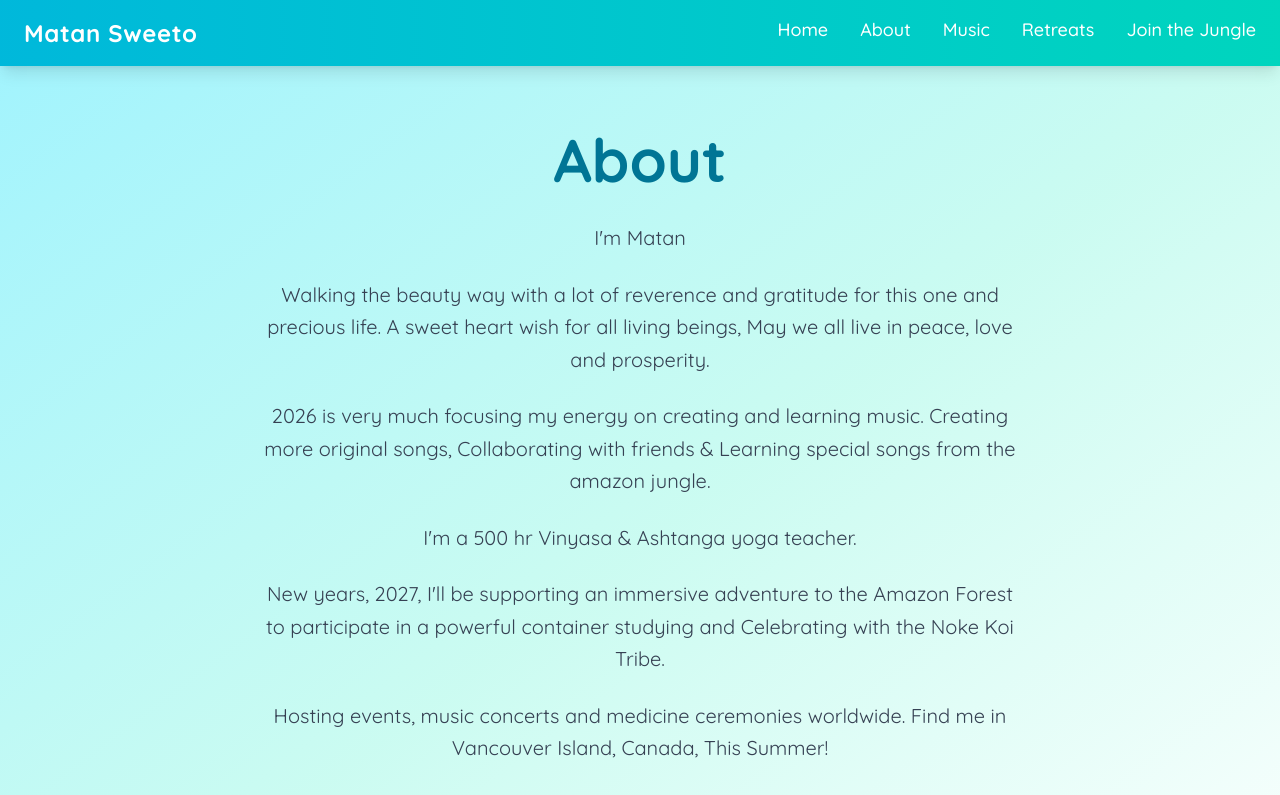
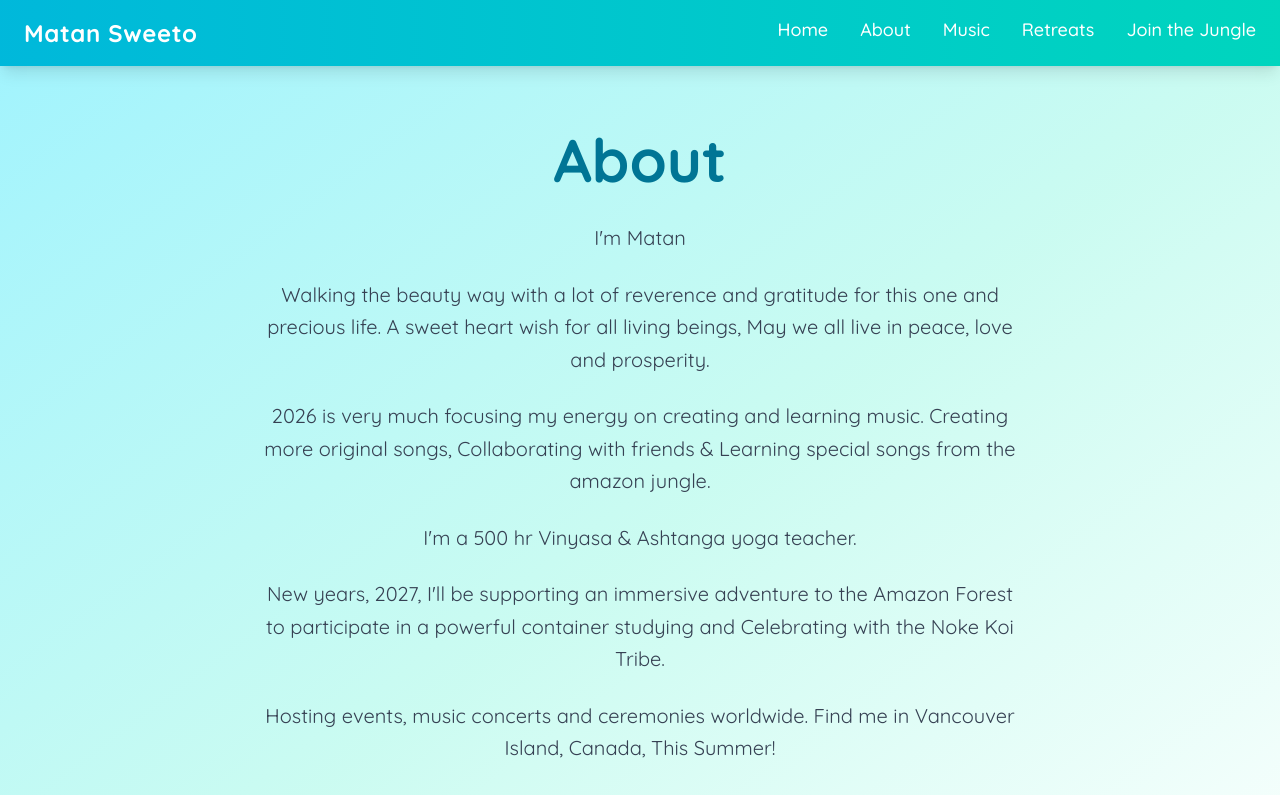
Before and after one commit to matanglahav/matansweeto, a Next.js app: page /about in a window 1280 px wide. Shown: the top 795 px of the page. Built offline with nearby package versions, Linux system fonts and the light colour scheme.

Commit message:
Update jungle and retreats pages

```diff
--- a/src/app/about/page.tsx
+++ b/src/app/about/page.tsx
@@ -32,7 +32,7 @@ export default function AboutPage() {
           </p>
 
           <p>
-            Hosting events, music concerts and medicine ceremonies worldwide.
+            Hosting events, music concerts and ceremonies worldwide.
             Find me in Vancouver Island, Canada, This Summer!
           </p>
 
```
